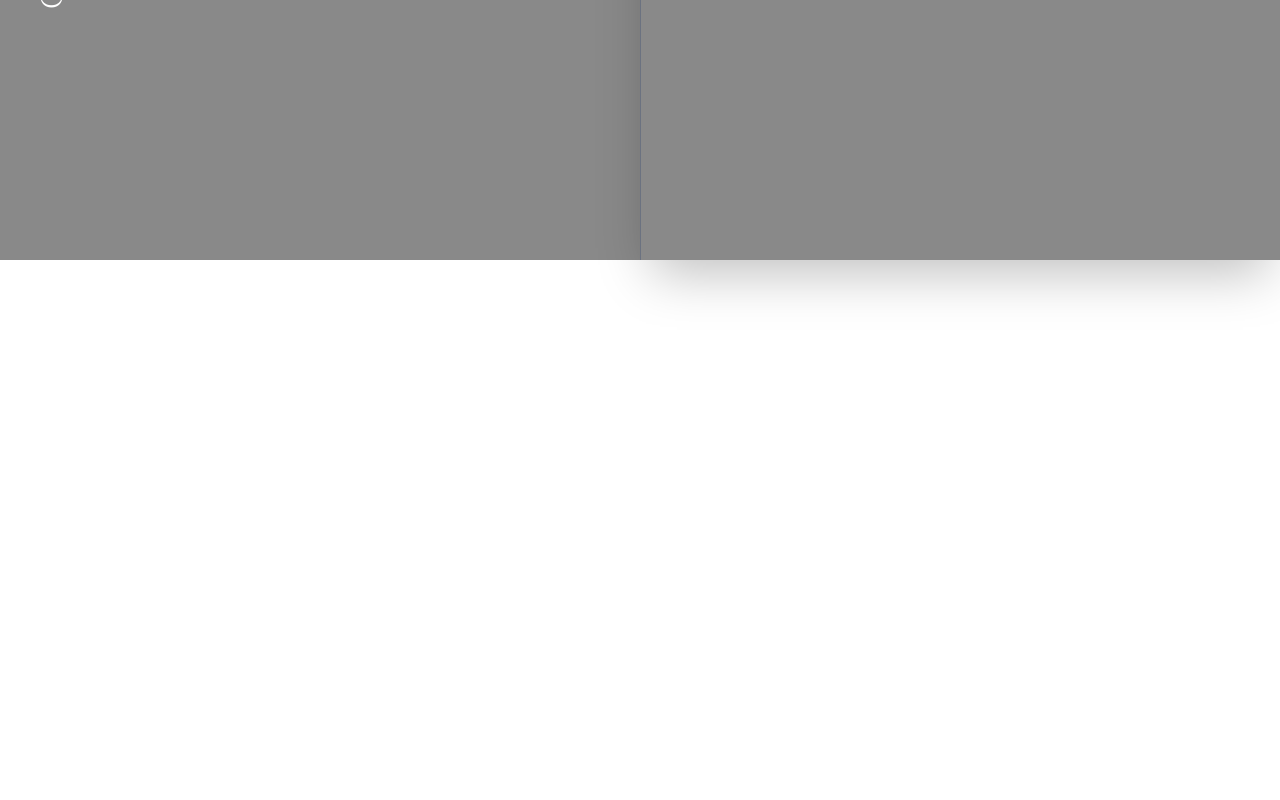
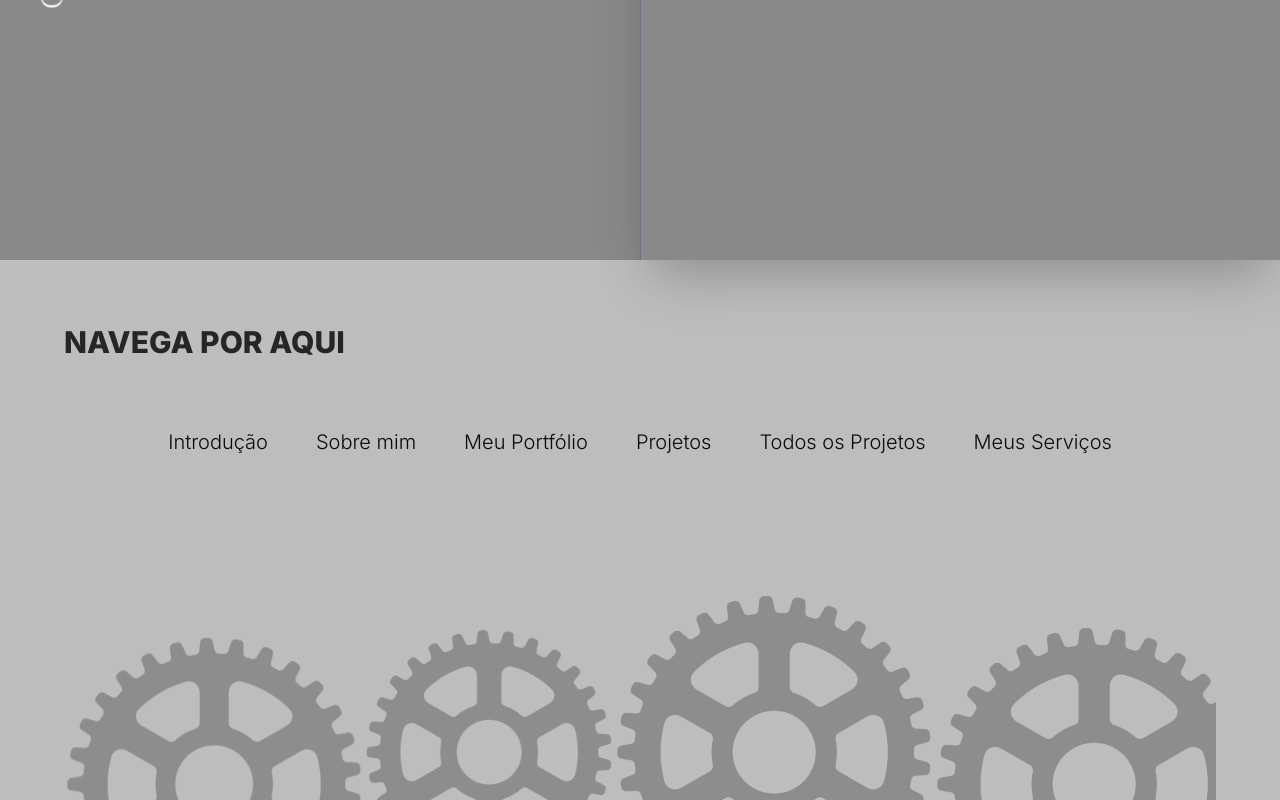
Before and after one commit to Maaz-Ahmed007/portfolio, a Next.js app: page / in a window 1280 px wide. Shown: the part 4540-5340 px from the top of the page. Before the commit the page ends 4992 px from the top, so only its background shows below. Built offline with nearby package versions, Linux system fonts and the light colour scheme; a web font is replaced by a local one.

Commit message:
footer finished

```diff
--- a/app/(homepage)/_components/footer.tsx
+++ b/app/(homepage)/_components/footer.tsx
@@ -0,0 +1,58 @@
+import Image from "next/image"
+
+export const Footer = () => {
+    return (
+        <div className="
+            w-full flex flex-col pt-16 px-16
+            bg-[#BDBDBD]
+        ">
+            <div className="flex items-center justify-center md:justify-start w-full">
+                <h1 className="text-3xl font-extrabold uppercase whitespace-nowrap text-center mb-1 text-neutral-800">
+                    Navega por aqui
+                </h1>
+            </div>
+            <div className="flex items-center justify-center w-full pt-16 pb-12 md:pb-0">
+                <ul className="flex flex-col items-center gap-y-8 md:flex-row md:gap-x-8 lg:gap-x-12
+                text-xl font-light md:text-start mb-6
+                ">
+                    <li>Introdução</li>
+                    <li>Sobre mim</li>
+                    <li>Meu Portfólio</li>
+                    <li>Projetos</li>
+                    <li>Todos os Projetos</li>
+                    <li>Meus Serviços</li>
+                </ul>
+            </div>
+            <div className="flex flex-row items-center overflow-hidden">
+                <Image
+                    alt="Gears"
+                    width={300}
+                    height={300}
+                    src="/home-images/gear.png"
+                    className="hidden md:block relative md:top-36"
+                />
+                <Image
+                    alt="Gears"
+                    width={250}
+                    height={250}
+                    src="/home-images/gear.png"
+                    className="hidden md:block relative md:top-28"
+                />
+                <Image
+                    alt="Gears"
+                    width={350}
+                    height={350}
+                    src="/home-images/gear.png"
+                    className="hidden md:block relative md:top-28"
+                />
+                <Image
+                    alt="Gears"
+                    width={350}
+                    height={350}
+                    src="/home-images/gear.png"
+                    className="hidden md:block relative md:top-36"
+                />
+            </div>
+        </div>
+    )
+}
--- a/app/(homepage)/_sections/project-section2.tsx
+++ b/app/(homepage)/_sections/project-section2.tsx
@@ -7,7 +7,7 @@ export const ProjectSection2 = () => {
     return (
         <section
             className="flex flex-col md:flex-row h-full mx-auto items-center w-full justify-between bg-[#BDBDBD]"
-            id="section3"
+            id="section5"
         >
             <div className="h-full md:w-2/4
                 md:border-r md:shadow-2xl border-gray-400">
--- a/app/(homepage)/_sections/services-section.tsx
+++ b/app/(homepage)/_sections/services-section.tsx
@@ -7,7 +7,7 @@ export const ServicesSection = () => {
     return (
         <section
             className="flex flex-col md:flex-row h-full mx-auto items-center w-full justify-between bg-[#898989]"
-            id="section2"
+            id="section4"
         >
             <div className="h-full md:w-2/4">
                 <SideSectionHeader
--- a/app/(homepage)/layout.tsx
+++ b/app/(homepage)/layout.tsx
@@ -1,3 +1,4 @@
+import { Footer } from "./_components/footer"
 import { Navbar } from "./_components/navbar"
 import { SectionSlider } from "./_components/section-slider"
 
@@ -11,6 +12,7 @@ const Portfolio = ({
             <Navbar />
             <SectionSlider />
             {children}
+            <Footer />
         </div>
     )
 }
--- a/app/(homepage)/page.tsx
+++ b/app/(homepage)/page.tsx
@@ -1,11 +1,9 @@
-import { SideSectionHeader } from "./_components/section-side-header"
-import { ContactsSection } from "./_sections/contacts-section"
-
 import { IntroductionSection } from "./_sections/introduction-section"
 import { PortfolioSection } from "./_sections/portfolio-section"
 import { ProjectSection } from "./_sections/project-section"
+import { ServicesSection } from "./_sections/services-section"
 import { ProjectSection2 } from "./_sections/project-section2"
-import { ServicesSection } from "./_sections/services-section"
+import { ContactsSection } from "./_sections/contacts-section"
 
 const Page = () => {
     return (
```
